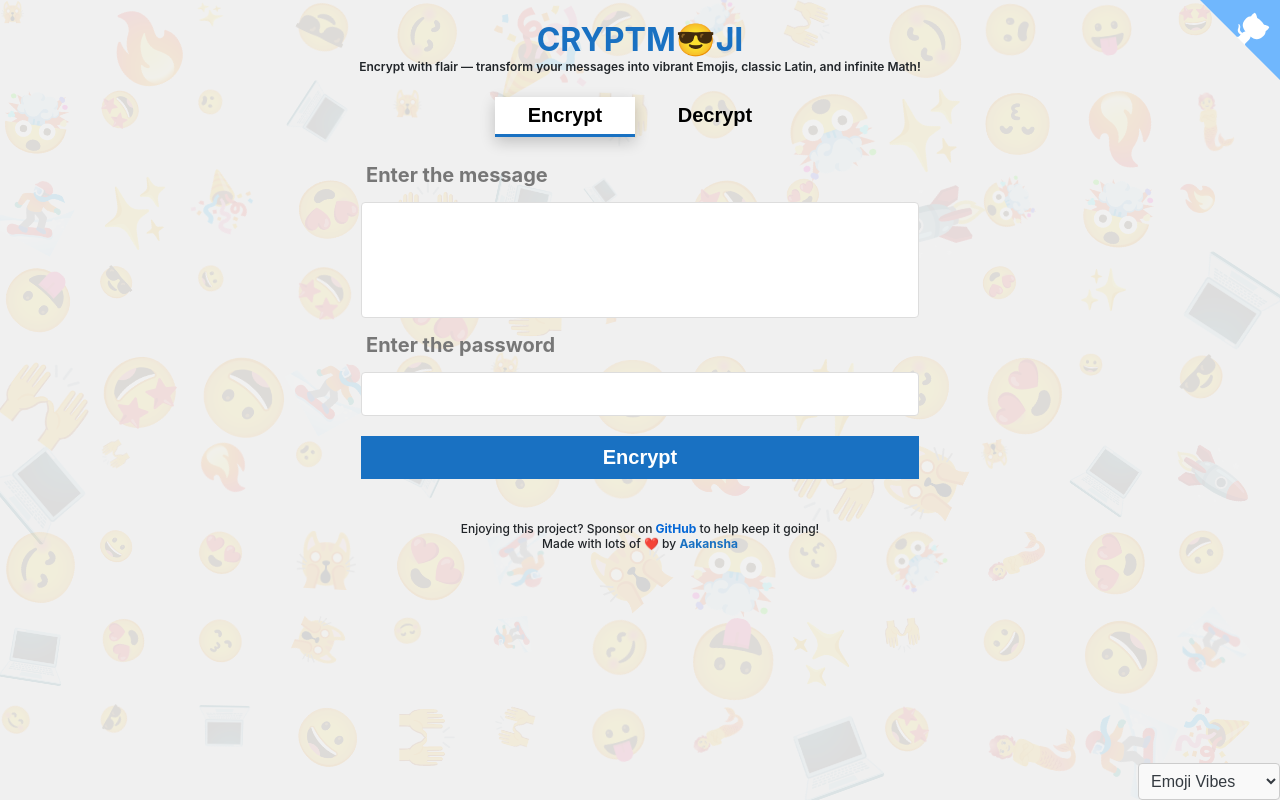
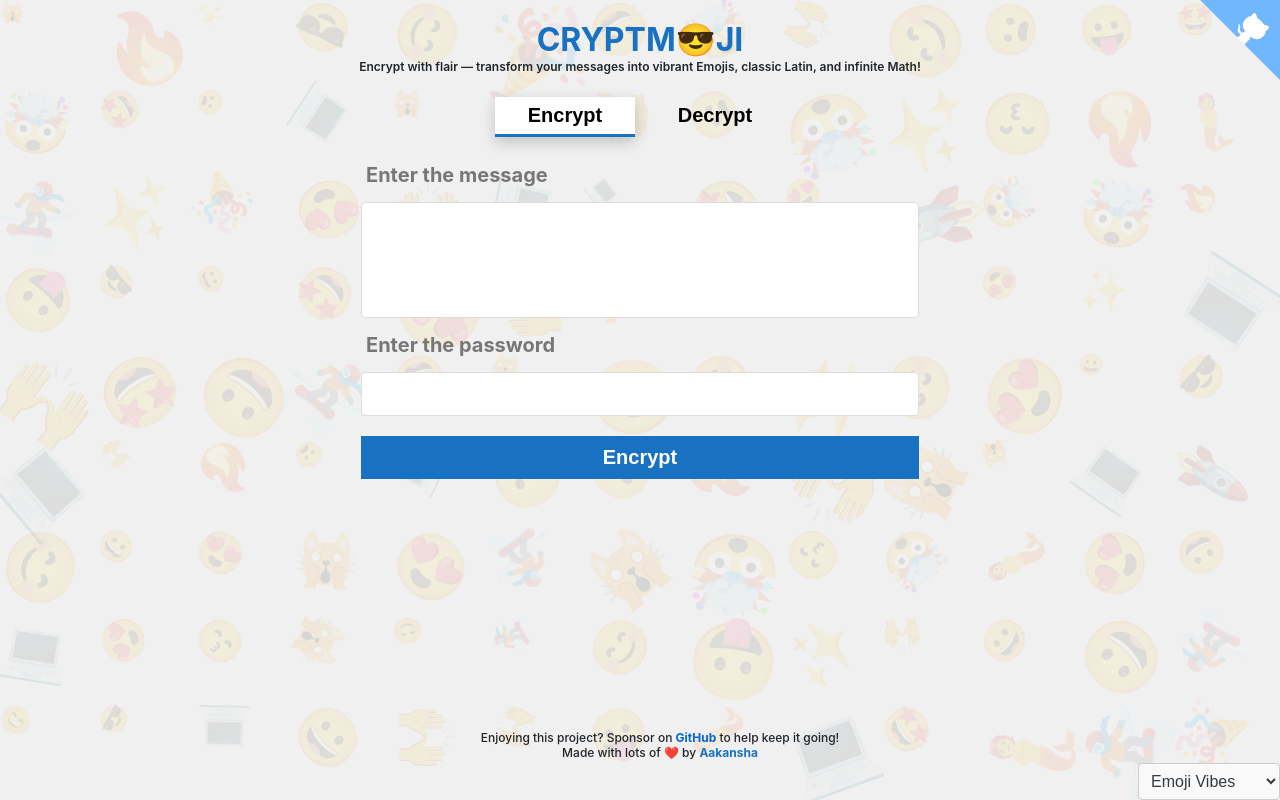
Before and after one commit to ad1992/cryptmoji, a React (Vite) app: page / in a window 1280 px wide. Built offline with nearby package versions, Linux system fonts and the light colour scheme.

Commit message:
add position absolute

```diff
--- a/src/components/Footer.scss
+++ b/src/components/Footer.scss
@@ -1,4 +1,7 @@
 .footer {
+  position: absolute;
+  width: 100%;
+  bottom: 5%;
   text-align: center;
   font-size: 0.75rem;
   font-weight: 500;
```
